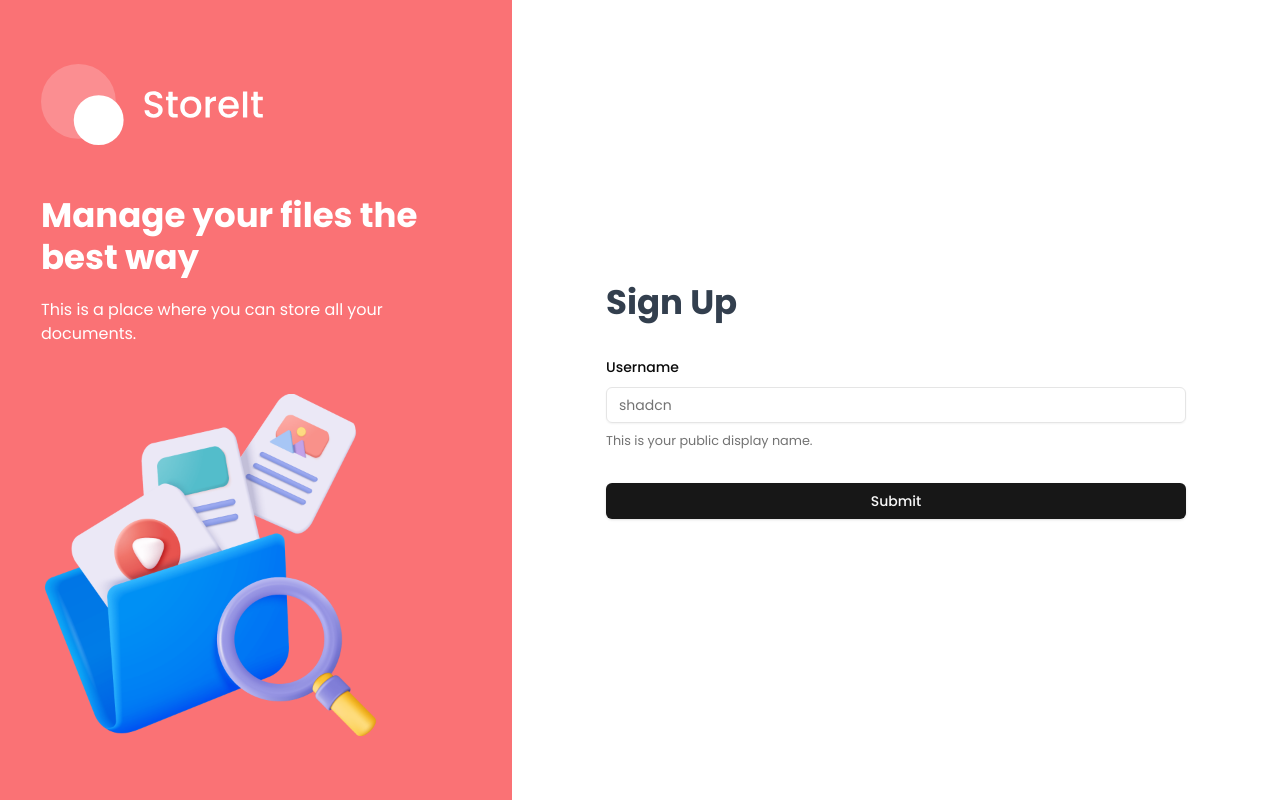
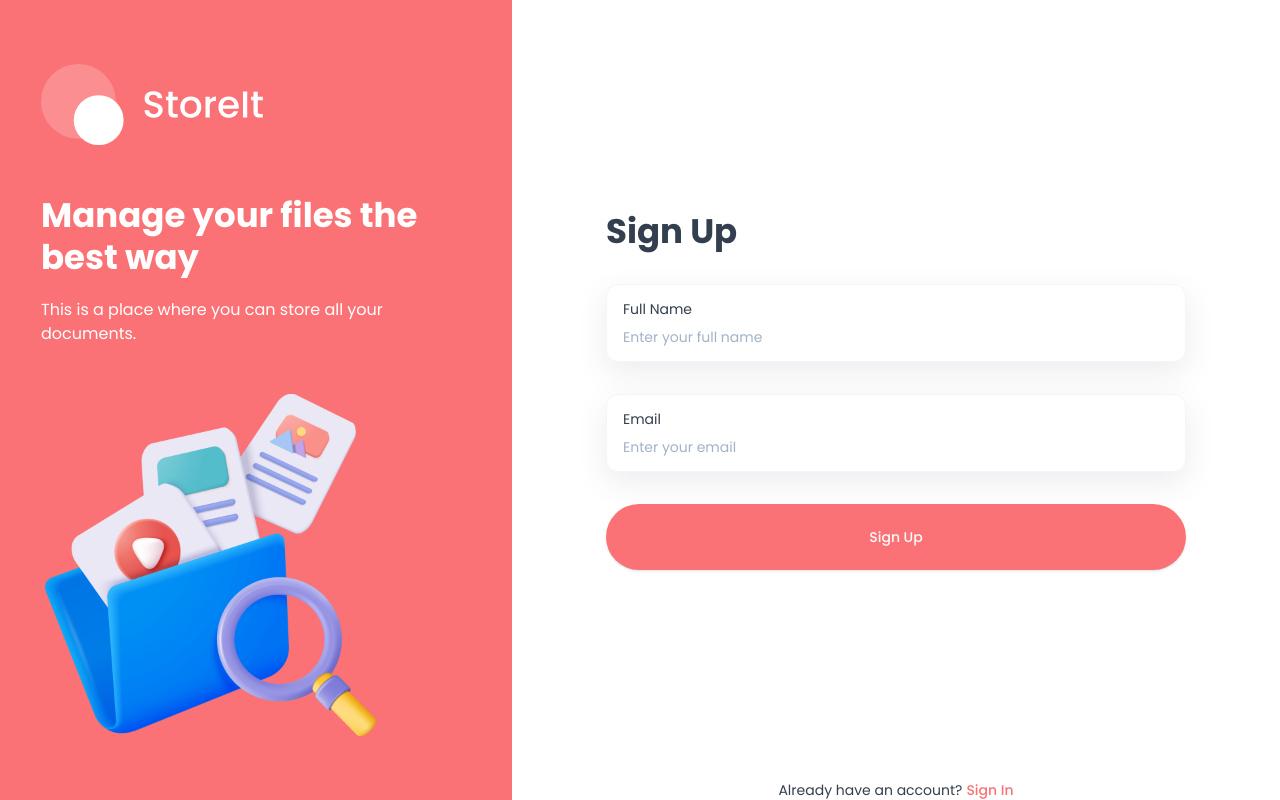
Before and after one commit to lappang-cheung/storeit, a Next.js app: page /sign-up in a window 1280 px wide. Built offline with nearby package versions, Linux system fonts and the light colour scheme.

Commit message:
Setting up the new form schema

```diff
--- a/components/AuthForm.tsx
+++ b/components/AuthForm.tsx
@@ -1,5 +1,6 @@
 "use client";
 
+import { useState } from "react";
 import { z } from "zod";
 import { zodResolver } from "@hookform/resolvers/zod";
 import { useForm } from "react-hook-form";
@@ -8,7 +9,6 @@
 import {
   Form,
   FormControl,
-  FormDescription,
   FormField,
   FormItem,
   FormLabel,
@@ -16,18 +16,32 @@
 } from "@/components/ui/form";
 
 import { Input } from "@/components/ui/input";
-
-const formSchema = z.object({
-  username: z.string().min(2).max(50),
-});
+import Image from "next/image";
+import Link from "next/link";
 
 type FormType = "sign-in" | "sign-up";
 
+const authFormSchema = (formType: FormType) => {
+  return z.object({
+    email: z.string().email(),
+    fullName:
+      formType === "sign-up"
+        ? z.string().min(2).max(50)
+        : z.string().optional(),
+  });
+};
+
 const AuthForm = ({ type }: { type: FormType }) => {
+  const [isLoading, setIsLoading] = useState(false);
+  const [errorMessage, setErrorMessage] = useState("");
+
+  const formSchema = authFormSchema(type);
+
   const form = useForm<z.infer<typeof formSchema>>({
     resolver: zodResolver(formSchema),
     defaultValues: {
-      username: "",
+      fullName: "",
+      email: "",
     },
   });
 
@@ -45,23 +59,79 @@
           {type === "sign-up" && (
             <FormField
               control={form.control}
-              name="username"
+              name="fullName"
               render={({ field }) => (
                 <FormItem>
-                  <FormLabel>Username</FormLabel>
-                  <FormControl>
-                    <Input placeholder="shadcn" {...field} />
-                  </FormControl>
-                  <FormDescription>
-                    This is your public display name.
-                  </FormDescription>
-                  <FormMessage />
+                  <div className="shad-form-item">
+                    <FormLabel className="shad-form-label">Full Name</FormLabel>
+                    <FormControl>
+                      <Input
+                        placeholder="Enter your full name"
+                        className="shad-input"
+                        {...field}
+                      />
+                    </FormControl>
+                  </div>
+
+                  <FormMessage className="shad-form-message" />
                 </FormItem>
               )}
             />
           )}
-          <Button type="submit">Submit</Button>
+
+          <FormField
+            control={form.control}
+            name="email"
+            render={({ field }) => (
+              <FormItem>
+                <div className="shad-form-item">
+                  <FormLabel className="shad-form-label">Email</FormLabel>
+
+                  <FormControl>
+                    <Input
+                      placeholder="Enter your email"
+                      className="shad-input"
+                      {...field}
+                    />
+                  </FormControl>
+                </div>
+
+                <FormMessage className="shad-form-message" />
+              </FormItem>
+            )}
+          />
+          <Button
+            type="submit"
+            className="form-submit-button"
+            disabled={isLoading}
+          >
+            {type === "sign-up" ? "Sign Up" : "Sign In"}
+            {isLoading && (
+              <Image
+                src="/assets/icons/loader.svg"
+                alt="loader"
+                width={24}
+                height={24}
+                className="ml-2 animate-spin"
+              />
+            )}
+          </Button>
+          {errorMessage && <p className="error-message">*{errorMessage}</p>}
         </form>
+        <div className="body-2 flex justify-center">
+          <p className="text-light-100">
+            {type === "sign-in"
+              ? "Don't have an account?"
+              : "Already have an account?"}
+          </p>
+          <Link
+            href={type === "sign-in" ? "/sign-up" : "/sign-in"}
+            className="ml-1 font-medium text-brand"
+          >
+            {" "}
+            {type === "sign-in" ? "Sign Up" : "Sign In"}
+          </Link>
+        </div>
       </Form>
       {/* OTP Verification */}
     </>
```
